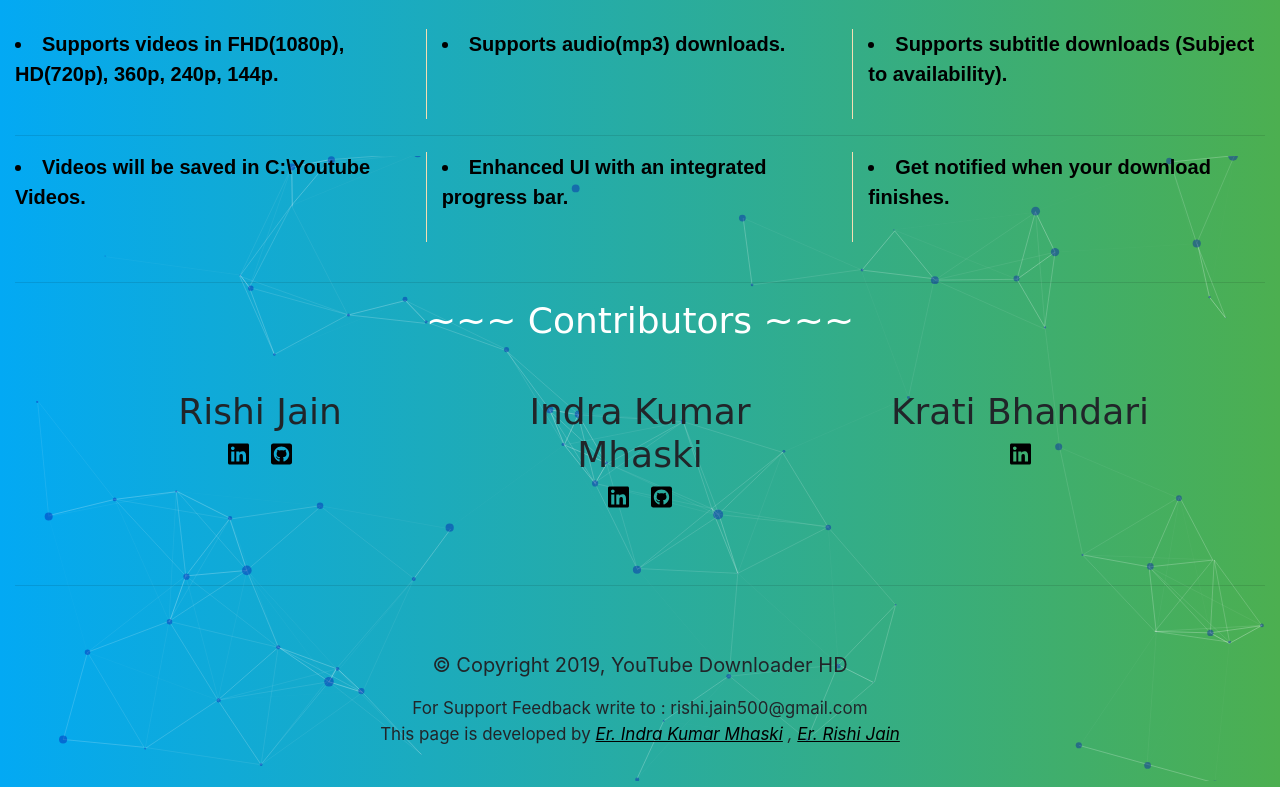
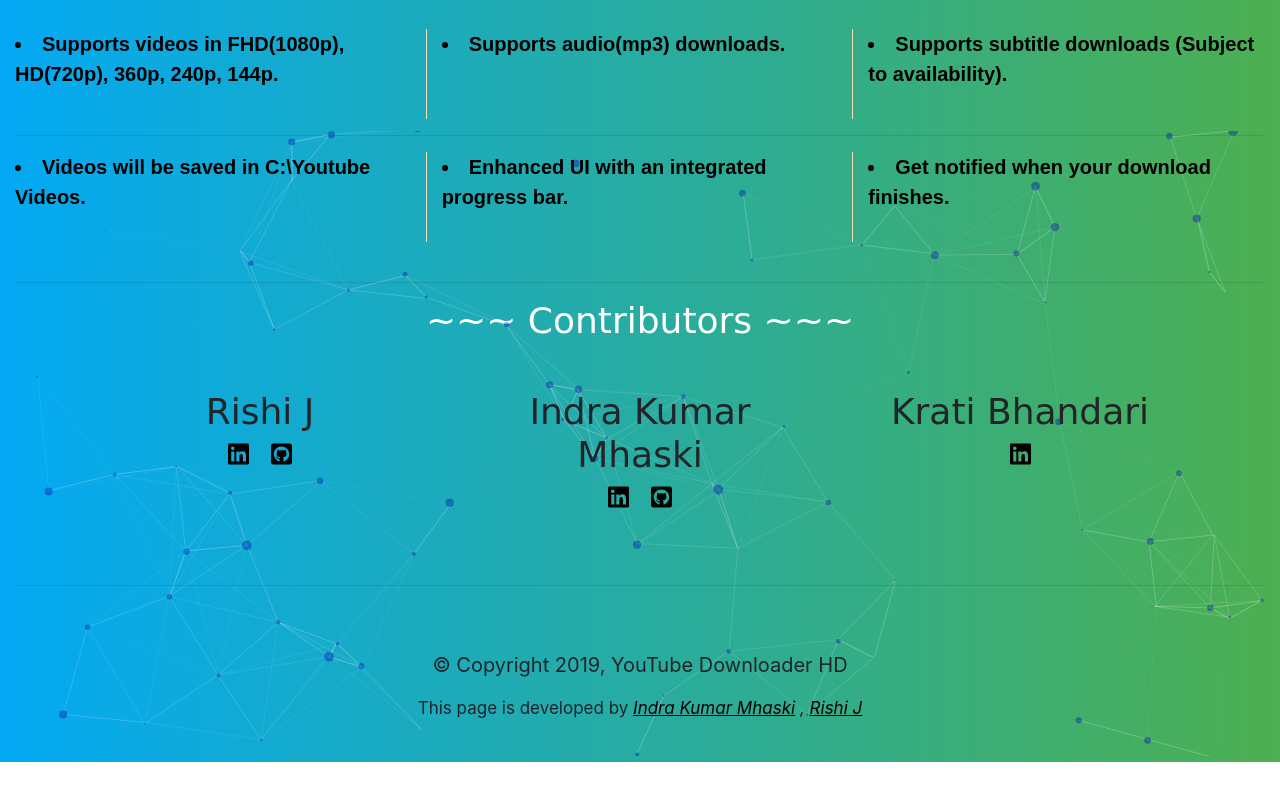
Before and after one commit to youtubedownloaderhd/youtubedownloaderhd.github.io, a plain HTML site: page index.html in a window 1280 px wide. Shown: the part 946-1733 px from the top of the page. After the commit the page ends 1708 px from the top, so only its background shows below. Drawn offline with nearby package versions, Linux system fonts and the light colour scheme.

Commit message:
Update index.html

```diff
--- a/index.html
+++ b/index.html
@@ -167,7 +167,7 @@
       <div class="container">
         <div class="row mt-5">
             <div class="col-lg-4 text-center col-sm-12">
-                <h3>Rishi Jain</h3>
+                <h3>Rishi J</h3>
                 <h4>
                   <a class="black"  target="_blank" href="https://www.linkedin.com/in/rishi-jain-500/"><i class="fab fa-linkedin"></i></a>
                   <a class="black ml-3"  target="_blank" href="https://github.com/Rishi500"><i class="fab fa-github-square"></i></a>
@@ -207,15 +207,12 @@
           <blockquote class="blockquote col-12 text-center">
             <p class="text-center">&copy; Copyright 2019, YouTube Downloader HD</p>
 
-
-            <p class="text-center" style="font-size: 17px; margin-bottom: 0">For Support Feedback write to : rishi.jain500@gmail.com </p>
-
             <p class="mb-0 text-center" style="font-size: 17px">This page is developed by
               <cite class="text-center" title="Source Title">
                 <a href="https://indrakumarmhaski.github.io" target="_blank" style="color: black; text-decoration: underline;">
-                 Er. Indra Kumar Mhaski</a>
+                 Indra Kumar Mhaski</a>
                 ,
-                <a href="https://github.com/Rishi500" target="_blank" style="color: black;text-decoration: underline;"> Er. Rishi Jain </a>
+                <a href="https://github.com/Rishi500" target="_blank" style="color: black;text-decoration: underline;"> Rishi J</a>
               </cite>
             </p>
 
```
